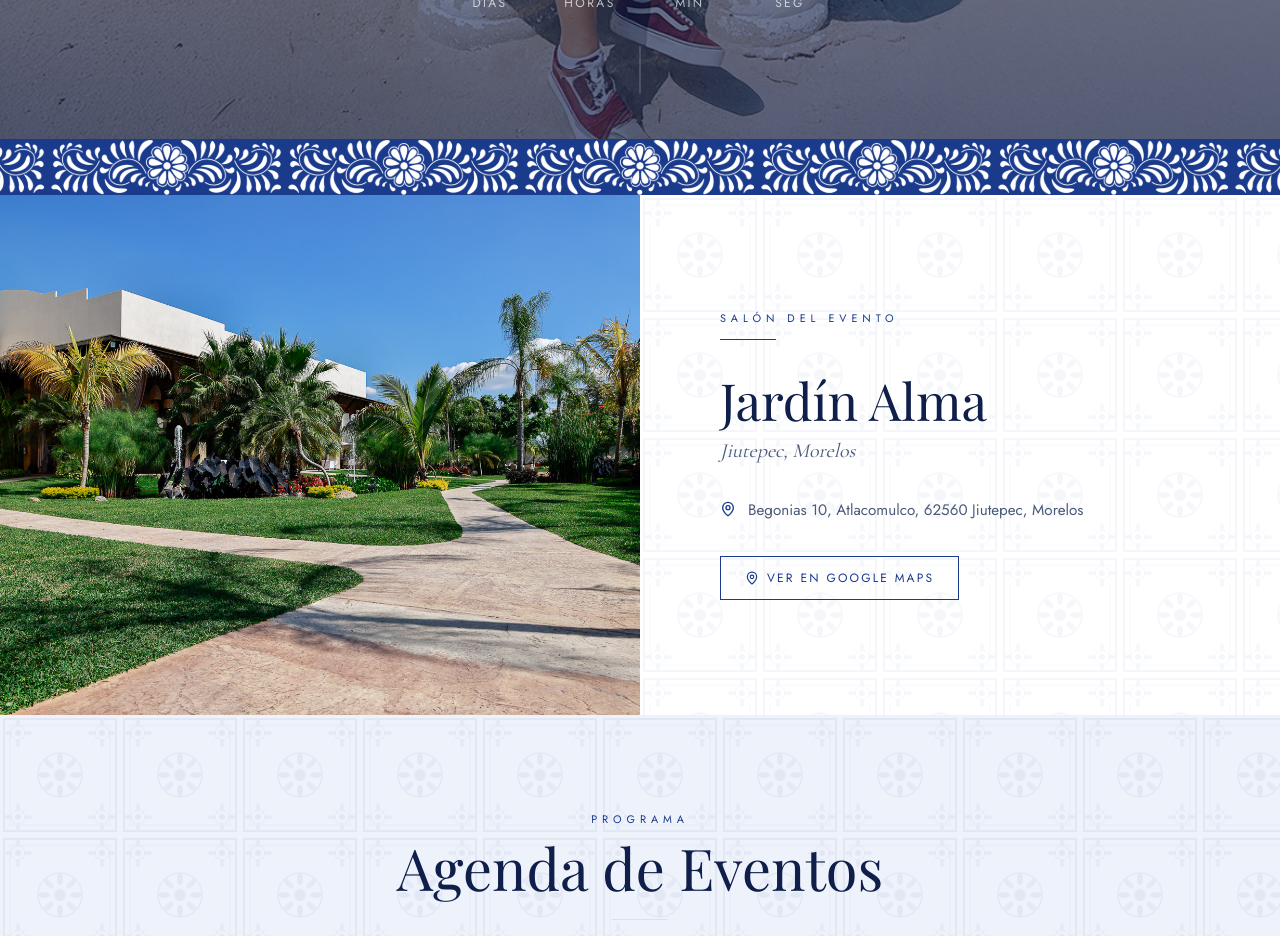
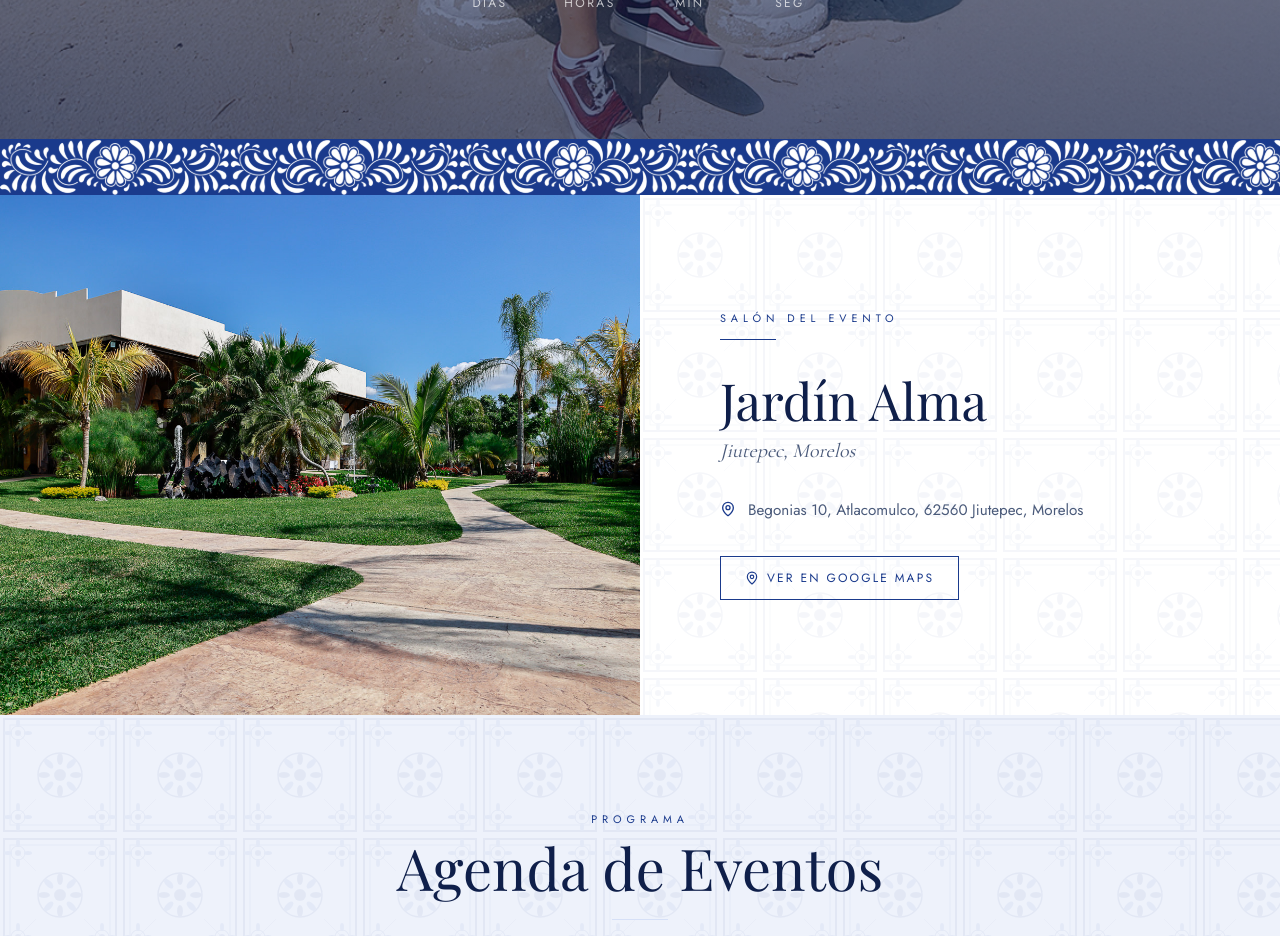
Before and after one commit to casvaluis-design/boda-fernanda-joseluis, a Next.js app: page / in a window 1280 px wide. Shown: the part 1080-2016 px from the top of the page. Built offline with nearby package versions, Linux system fonts and the light colour scheme.

Commit message:
TalaveraBand: patron-hero-4-2, sin espacio entre tiles

```diff
--- a/src/components/invitation/TalaveraDecor.tsx
+++ b/src/components/invitation/TalaveraDecor.tsx
@@ -82,18 +82,18 @@ export function TalaveraBand() {
       <div className="w-full overflow-hidden hidden sm:block" style={{
         height: 56,
         background: C.cobalt,
-        backgroundImage: "url('/images/patron-hero-4-1.svg')",
+        backgroundImage: "url('/images/patron-hero-4-2.svg')",
         backgroundRepeat: "repeat-x",
-        backgroundSize: "auto 56px",
-        backgroundPosition: "center center",
+        backgroundSize: "229px 56px",
+        backgroundPosition: "left center",
       }} />
       <div className="w-full overflow-hidden sm:hidden" style={{
         height: 36,
         background: C.cobalt,
-        backgroundImage: "url('/images/patron-hero-4-1.svg')",
+        backgroundImage: "url('/images/patron-hero-4-2.svg')",
         backgroundRepeat: "repeat-x",
-        backgroundSize: "auto 36px",
-        backgroundPosition: "center center",
+        backgroundSize: "147px 36px",
+        backgroundPosition: "left center",
       }} />
     </>
   );
```
Also changed, not shown: public/images/patron-hero-4-2.svg (added).
